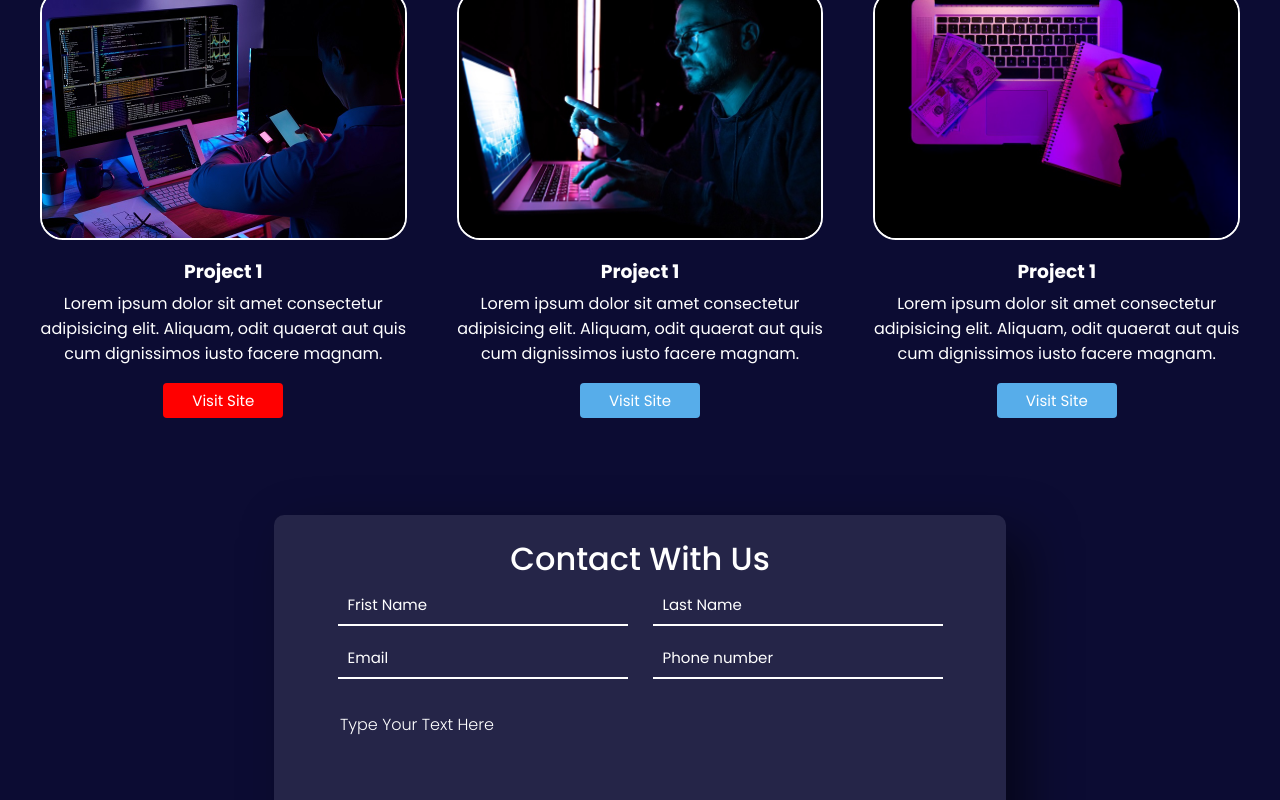
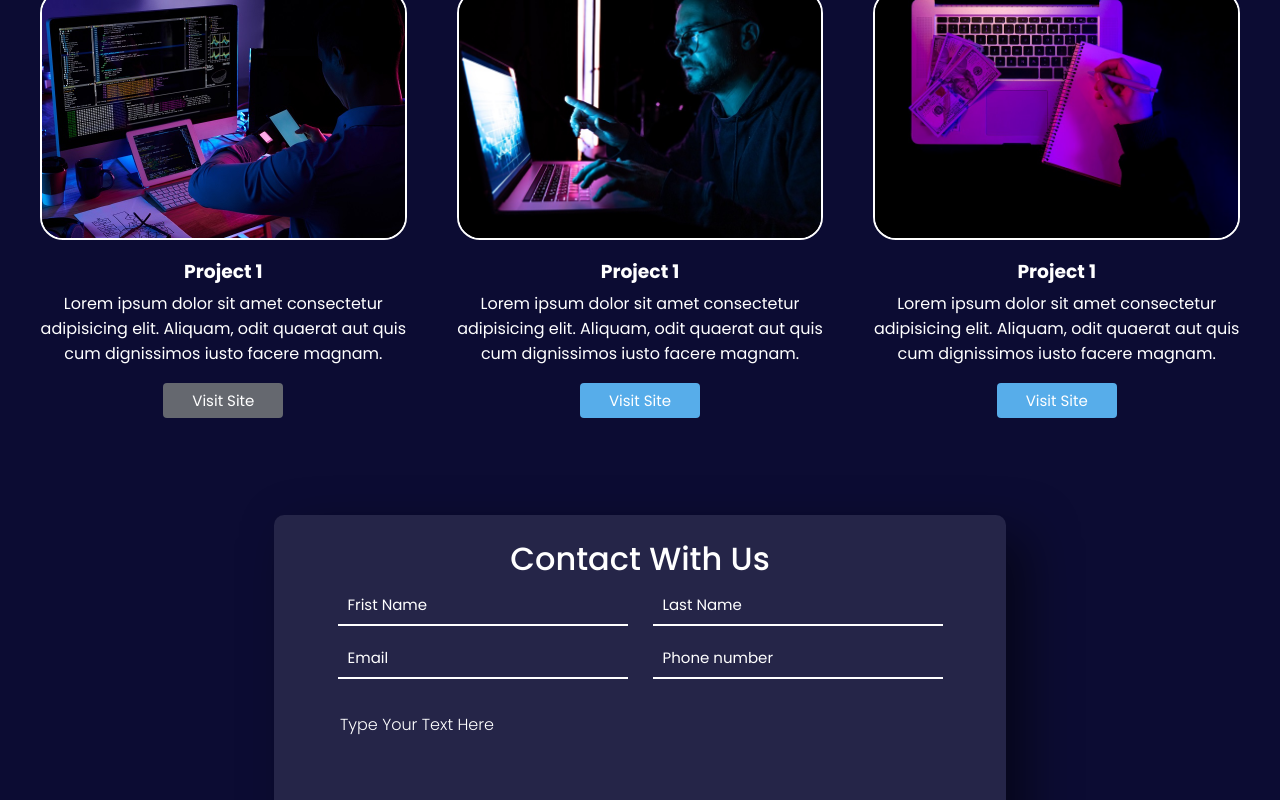
Before and after one commit to rifathossenr/html-css, a plain HTML site: page index.html in a window 1280 px wide. In both pictures the pointer is over the link 223 px from the left and 2196 px from the top of the page. Shown: the part 1796-2596 px from the top of the page. Drawn offline with nearby package versions, Linux system fonts and the light colour scheme.

Commit message:
Update style.css

```diff
--- a/style.css
+++ b/style.css
@@ -522,3 +522,8 @@ section.projects-sec {
     color: #fff !important;
     transform: scale(1.1);
 }
+
+
+a.visit-btn.text-cen:hover {
+    background: #65686f;
+}
```
